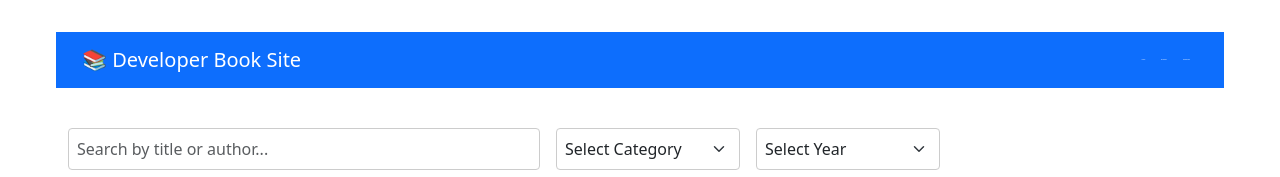
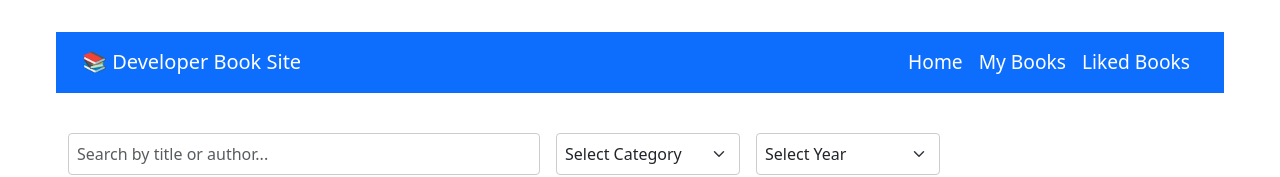
Before and after one commit to AMV0027/codemagen-library-mgmt, a React (Vite) app: page / in a window 1280 px wide. Shown: the top 177 px of the page. Built offline with nearby package versions, Linux system fonts and the light colour scheme.

Commit message:
changes/minor-changes

```diff
--- a/src/components/Header/Header.jsx
+++ b/src/components/Header/Header.jsx
@@ -10,8 +10,8 @@ function Header() {
         <Navbar.Brand as={Link} to="/">
           📚 Developer Book Site
         </Navbar.Brand>
-        <Navbar.Toggle aria-controls="basic-navbar-nav" />
-        <Navbar.Collapse>
+        <Navbar.Toggle bg="light" variant="light" aria-controls="basic-navbar-nav" />
+        <Navbar.Collapse bg="primary" variant="primary">
           <Nav className="ms-auto">
             <Nav.Link as={Link} to="/">
               Home
--- a/src/components/Header/styles.scss
+++ b/src/components/Header/styles.scss
@@ -15,7 +15,7 @@ $navbar-text-color: #ffffff;
 
   .nav-link {
     color: $navbar-text-color;
-    font-size: .08rem;
+    font-size: 1.2rem;
     &:hover {
       color: color.adjust($navbar-text-color, $lightness: 10%);
     }
```
